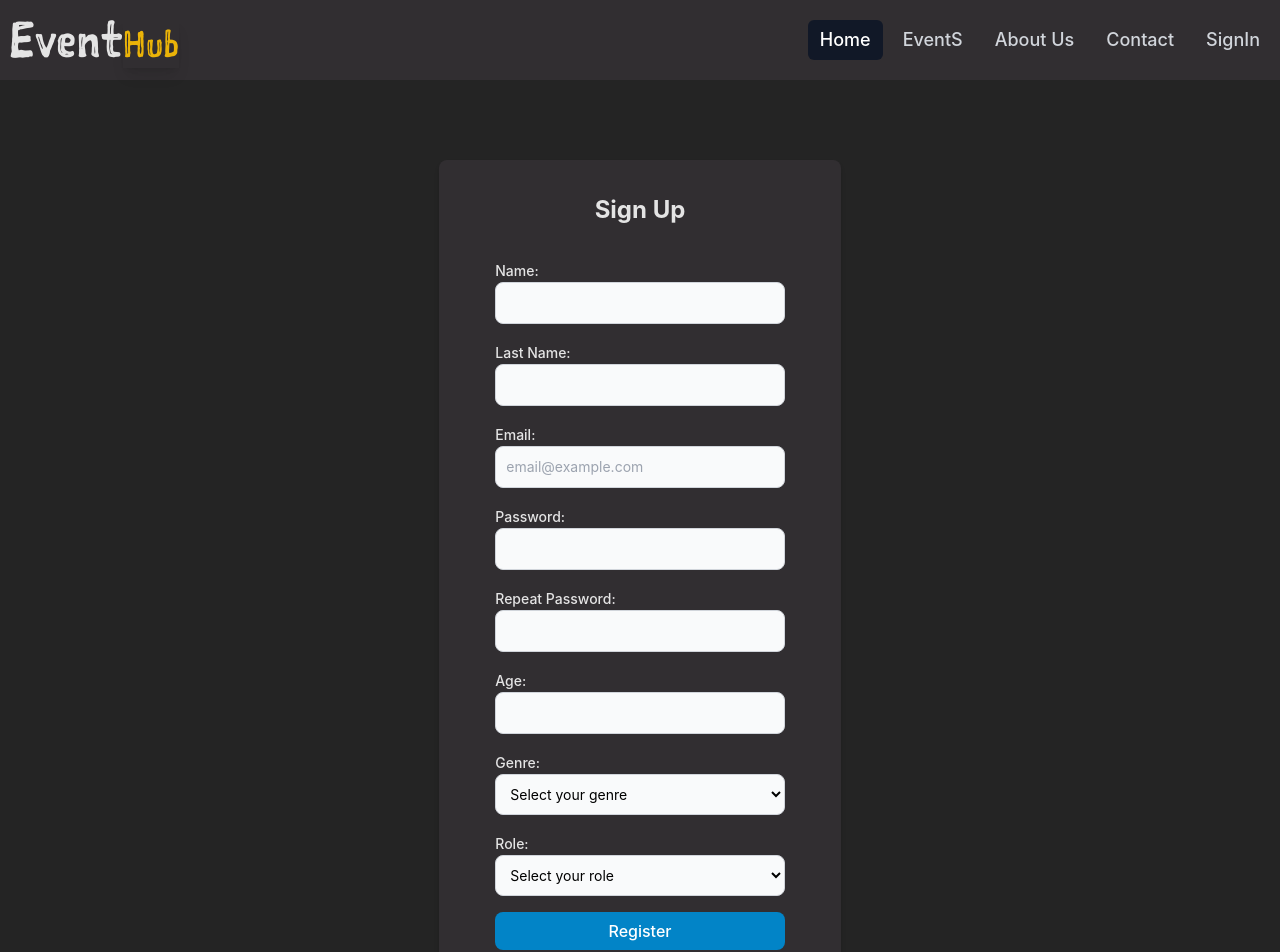
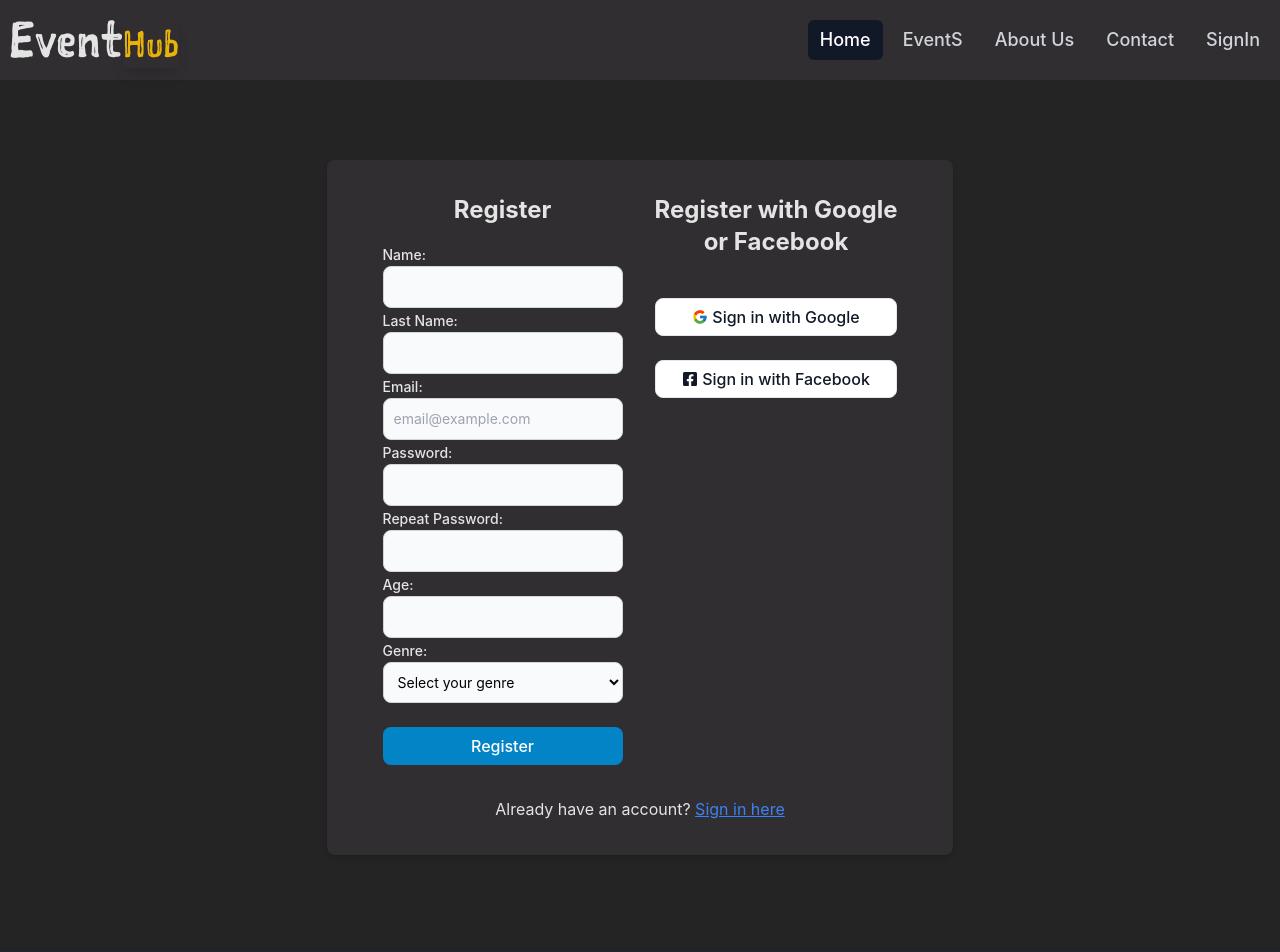
Before and after one commit to maxi-gartner/GestorDeEventosFront, a React (Vite) app: page /signup in a window 1280 px wide. Shown: the top 952 px of the page. Built offline with nearby package versions, Linux system fonts and the light colour scheme.

Commit message:
modificacion en register

```diff
--- a/src/pages/SignUp.jsx
+++ b/src/pages/SignUp.jsx
@@ -15,7 +15,7 @@ export default function SignUp() {
     const confirmPassword = event.target.confirmPassword.value;
     const age = event.target.age.value;
     const genre = event.target.genre.value;
-    const role = event.target.role.value;
+    const role = "user";
 
     if (
       !name ||
@@ -62,11 +62,12 @@ export default function SignUp() {
           <div className="flex h-full flex-col justify-center gap-4 p-6">
             <div className="left-0 right-0 inline-block border-gray-200 px-2 py-2.5 sm:px-4">
               <form
-                className="flex flex-col gap-4 pb-4"
+                className="flex flex-col gap-4 pb-4 lg:flex-row lg:gap-8"
                 onSubmit={handleRegister}
               >
+                <div className="bloque1">
                   <h1 className="mb-4 text-2xl font-bold w-full text-center">
-                  Sign Up
+                    Register
                   </h1>
 
                   <div>
@@ -168,32 +169,77 @@ export default function SignUp() {
                       <option value="other">Other</option>
                     </select>
                   </div>
-                <div>
-                  <label className="text-sm font-medium" htmlFor="role">
-                    Role:
-                  </label>
-                  <select
-                    className="block w-full border bg-gray-50 border-gray-300 focus:border-cyan-500 focus:ring-cyan-500 p-2.5 text-sm rounded-lg text-black"
-                    id="role"
-                    name="role"
-                    required
-                  >
-                    <option value="" disabled selected>
-                      Select your role
-                    </option>
-                    <option value="admin">Admin</option>
-                    <option value="organizer">Organizer</option>
-                    <option value="user">User</option>
-                  </select>
-                </div>
 
                   <div className="flex flex-col gap-2">
                     <button
                       type="submit"
-                    className="border transition-colors focus:ring-2 p-0.5 disabled:cursor-not-allowed border-transparent bg-sky-600 hover:bg-sky-700 active:bg-sky-800 text-white disabled:bg-gray-300 disabled:text-gray-700 rounded-lg"
+                      className="border transition-colors focus:ring-2 p-0.5 disabled:cursor-not-allowed border-transparent bg-sky-600 hover:bg-sky-700 active:bg-sky-800 text-white disabled:bg-gray-300 disabled:text-gray-700 rounded-lg mt-6"
                     >
                       <span className="flex items-center justify-center gap-1 font-medium py-1 px-2.5 text-base">
                         Register
+                      </span>
+                    </button>
+                  </div>
+                </div>
+                <div className="bloque2 flex flex-col gap-6">
+                  <h1 className="mb-4 text-2xl font-bold w-full text-center">
+                    Register with Google <br /> or Facebook
+                  </h1>
+                  <button
+                    type="button"
+                    className="transition-colors focus:ring-2 p-0.5 disabled:cursor-not-allowed bg-white hover:bg-gray-100 text-gray-900 border border-gray-200 disabled:bg-gray-300 disabled:text-gray-700 rounded-lg"
+                  >
+                    <span className="flex items-center justify-center gap-1 font-medium py-1 px-2.5 text-base">
+                      <svg
+                        stroke="currentColor"
+                        fill="currentColor"
+                        strokeWidth="0"
+                        version="1.1"
+                        x="0px"
+                        y="0px"
+                        viewBox="0 0 48 48"
+                        enableBackground="new 0 0 48 48"
+                        height="1em"
+                        width="1em"
+                        xmlns="http://www.w3.org/2000/svg"
+                      >
+                        <path
+                          fill="#FFC107"
+                          d="M43.611,20.083H42V20H24v8h11.303c-1.649,4.657-6.08,8-11.303,8c-6.627,0-12-5.373-12-12 c0-6.627,5.373-12,12-12c3.059,0,5.842,1.154,7.961,3.039l5.657-5.657C34.046,6.053,29.268,4,24,4C12.955,4,4,12.955,4,24 c0,11.045,8.955,20,20,20c11.045,0,20-8.955,20-20C44,22.659,43.862,21.35,43.611,20.083z"
+                        ></path>
+                        <path
+                          fill="#FF3D00"
+                          d="M6.306,14.691l6.571,4.819C14.655,15.108,18.961,12,24,12c3.059,0,5.842,1.154,7.961,3.039l5.657-5.657 C34.046,6.053,29.268,4,24,4C16.318,4,9.656,8.337,6.306,14.691z"
+                        ></path>
+                        <path
+                          fill="#4CAF50"
+                          d="M24,44c5.166,0,9.86-1.977,13.409-5.192l-6.19-5.238C29.211,35.091,26.715,36,24,36 c-5.202,0-9.619-3.317-11.283-7.946l-6.522,5.025C9.505,39.556,16.227,44,24,44z"
+                        ></path>
+                        <path
+                          fill="#1976D2"
+                          d="M43.611,20.083H42V20H24v8h11.303c-0.792,2.237-2.231,4.166-4.087,5.571 c0.001-0.001,0.002-0.001,0.003-0.002l6.19,5.238C36.971,39.205,44,34,44,24C44,22.659,43.862,21.35,43.611,20.083z"
+                        ></path>
+                      </svg>
+                      Sign in with Google
+                    </span>
+                  </button>
+                  <button
+                    type="button"
+                    className="transition-colors focus:ring-2 p-0.5 disabled:cursor-not-allowed bg-white hover:bg-gray-100 text-gray-900 border border-gray-200 disabled:bg-gray-300 disabled:text-gray-700 rounded-lg"
+                  >
+                    <span className="flex items-center justify-center gap-1 font-medium py-1 px-2.5 text-base">
+                      <svg
+                        stroke="currentColor"
+                        fill="currentColor"
+                        strokeWidth="0"
+                        viewBox="0 0 448 512"
+                        height="1em"
+                        width="1em"
+                        xmlns="http://www.w3.org/2000/svg"
+                      >
+                        <path d="M400 32H48A48 48 0 0 0 0 80v352a48 48 0 0 0 48 48h137.25V327.69h-63V256h63v-54.64c0-62.15 37-96.48 93.67-96.48 27.14 0 55.52 4.84 55.52 4.84v61h-31.27c-30.81 0-40.42 19.12-40.42 38.73V256h68.78l-11 71.69h-57.78V480H400a48 48 0 0 0 48-48V80a48 48 0 0 0-48-48z"></path>
+                      </svg>
+                      Sign in with Facebook
                     </span>
                   </button>
                 </div>
```
Lines whose indentation alone changed are shown as unchanged.
